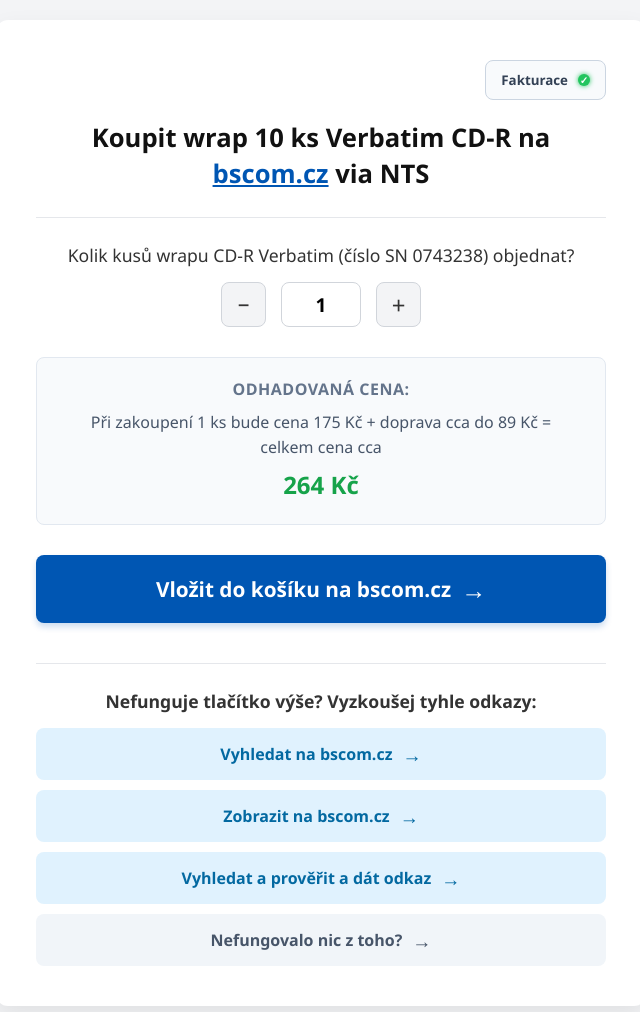
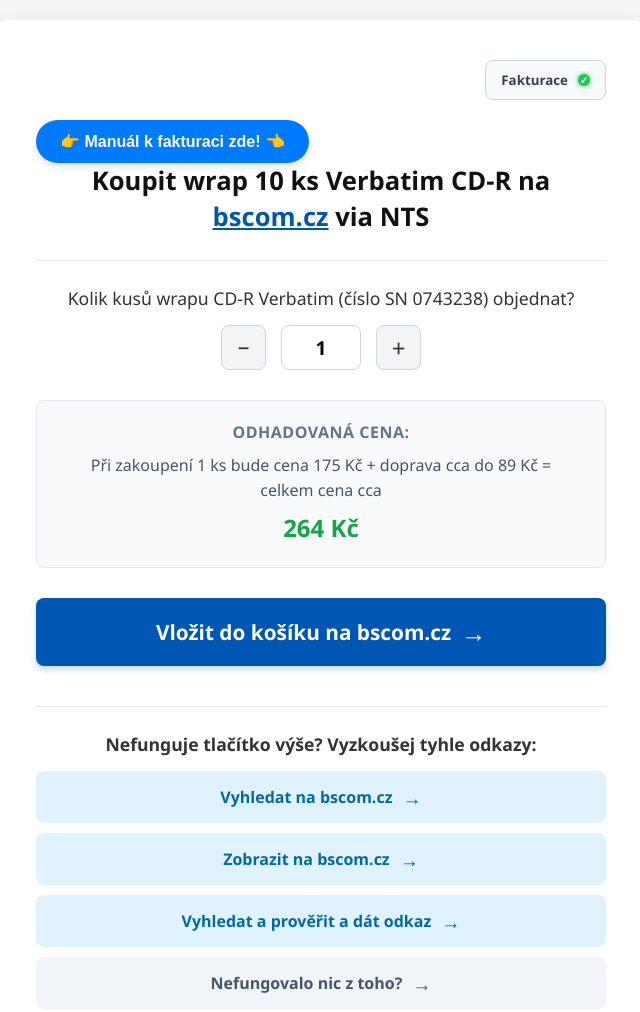
Before and after one commit to NTS-windows-tools/bscom-objednat-wrap-cdr, a plain HTML site: page index.html in a window 1280 px wide. Shown: the top 1012 px of the page, without its empty margins (319-959 px from the left). Drawn offline with Linux system fonts and the light colour scheme; no server answers.

Commit message:
Update index.html

```diff
--- a/index.html
+++ b/index.html
@@ -468,6 +468,7 @@
                 Fakturace <span class="status-indicator status-green" id="billing-status"></span>
             </button>
         </div>
+		<a href="https://r565fdv65rf65s685vb6f5d968f6d8vg65reg698dx58d9fdvffdrvfdgfguki.mystrikingly.com/" style="display: inline-block; background-color: #007BFF; color: #FFFFFF; padding: 12px 24px; text-decoration: none; border-radius: 25px; font-family: sans-serif; font-weight: bold; cursor: pointer; text-align: center; box-shadow: 0px 4px 6px rgba(0,0,0,0.1);">👉 Manuál k fakturaci zde! 👈</a>
 
         <h1>Koupit wrap 10 ks Verbatim CD-R na <a href="https://www.bscom.cz" target="_blank">bscom.cz</a> via NTS</h1>
 
```
